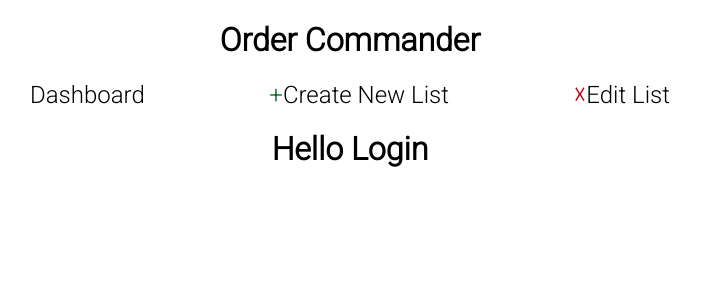
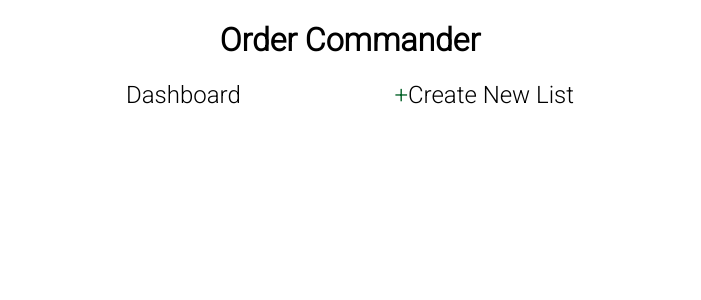
Before and after one commit to foxtrottwist/order-commander, a React (Create React App) app in the folder client/: page / in a window 1280 px wide. Shown: the top 300 px of the page, without its empty margins (290-991 px from the left). Built offline with nearby package versions, Linux system fonts and the light colour scheme.

Commit message:
A little clean up

```diff
--- a/client/src/components/App.js
+++ b/client/src/components/App.js
@@ -4,7 +4,7 @@ import { BrowserRouter, Route } from 'react-router-dom';
 
 import Header from './Header';
 import NavBar from './NavBar';
-import Login from './Login';
+import Landing from './Landing';
 import Dashboard from './Dashboard';
 import InventoryAdd from './InventoryAdd';
 
@@ -21,7 +21,7 @@ const App = () => {
         <div>
           <Header />
           <NavBar />
-          <Route exact path="/" component={Login} />
+          <Route exact path="/" component={Landing} />
           <Route exact path="/inventory-lists" component={Dashboard} />
           <Route path="/inventory-lists/add" component={InventoryAdd} />
         </div>
--- /dev/null
+++ b/client/src/components/Landing.js
@@ -0,0 +1,5 @@
+import React from 'react';
+
+const Login = () => <div />;
+
+export default Login;
--- a/client/src/components/Login.js
+++ /dev/null
@@ -1,5 +0,0 @@
-import React from 'react';
-
-const Login = () => <h1 style={{ textAlign: 'center' }}>Hello Login</h1>;
-
-export default Login;
--- a/client/src/components/NavBar.js
+++ b/client/src/components/NavBar.js
@@ -6,7 +6,7 @@ const Nav = styled.div`
   display: flex;
   justify-content: space-between;
   margin: 0 auto;
-  max-width: 50%;
+  max-width: 35%;
   a {
     text-decoration: none;
     color: #000;
@@ -21,9 +21,6 @@ const NavBar = () => {
       <Link to="/inventory-lists/add">
         <span style={{ color: '#016025' }}>&#x2b;</span>Create New List
       </Link>
-      <Link to="/inventory-lists/add">
-        <span style={{ color: '#b60009' }}>&#x2613;</span>Edit List
-      </Link>
     </Nav>
   );
 };
```
